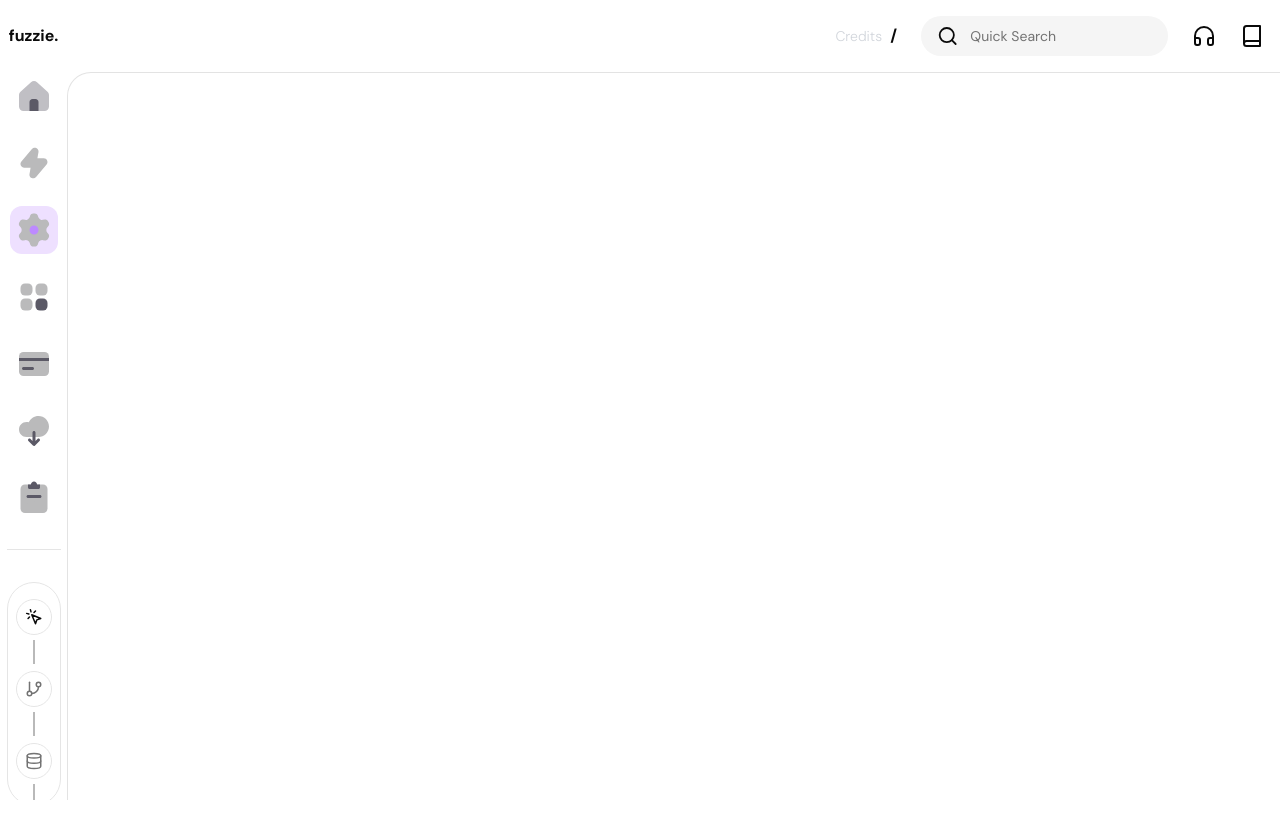
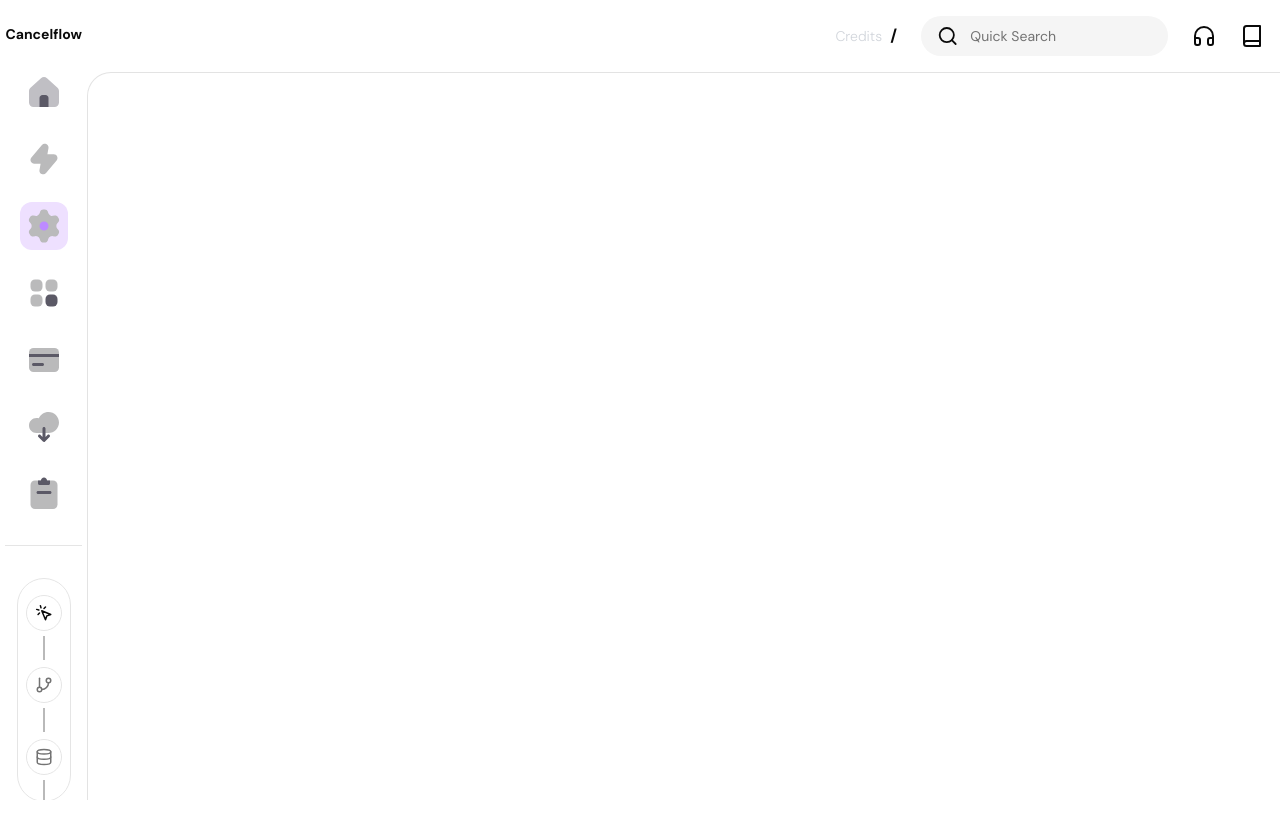
Before and after one commit to eersnington/cancelflow, a Next.js app: page /settings in a window 1280 px wide. Shown: the top 838 px of the page. Built offline with nearby package versions, Linux system fonts and the light colour scheme; no server answers; what @uploadcare/blocks would draw is missing.

Commit message:
Update index.tsx

```diff
--- a/src/components/sidebar/index.tsx
+++ b/src/components/sidebar/index.tsx
@@ -10,6 +10,7 @@ import {
 } from '@/components/ui/tooltip'
 import { menuOptions } from '@/lib/constant'
 import clsx from 'clsx'
+import Image from 'next/image'
 import { Separator } from '@/components/ui/separator'
 import { Database, GitBranch, LucideMousePointerClick } from 'lucide-react'
 import { ModeToggle } from '../global/mode-toggle'
@@ -23,10 +24,10 @@ const MenuOptions = (props: Props) => {
     <nav className=" dark:bg-black h-screen overflow-scroll  justify-between flex items-center flex-col  gap-10 py-6 px-2">
       <div className="flex items-center justify-center flex-col gap-8">
         <Link
-          className="flex font-bold flex-row "
+          className="flex font-bold text-sm flex-row "
           href="/"
         >
-          fuzzie.
+          Cancelflow
         </Link>
         <TooltipProvider>
           {menuOptions.map((menuItem) => (
```
